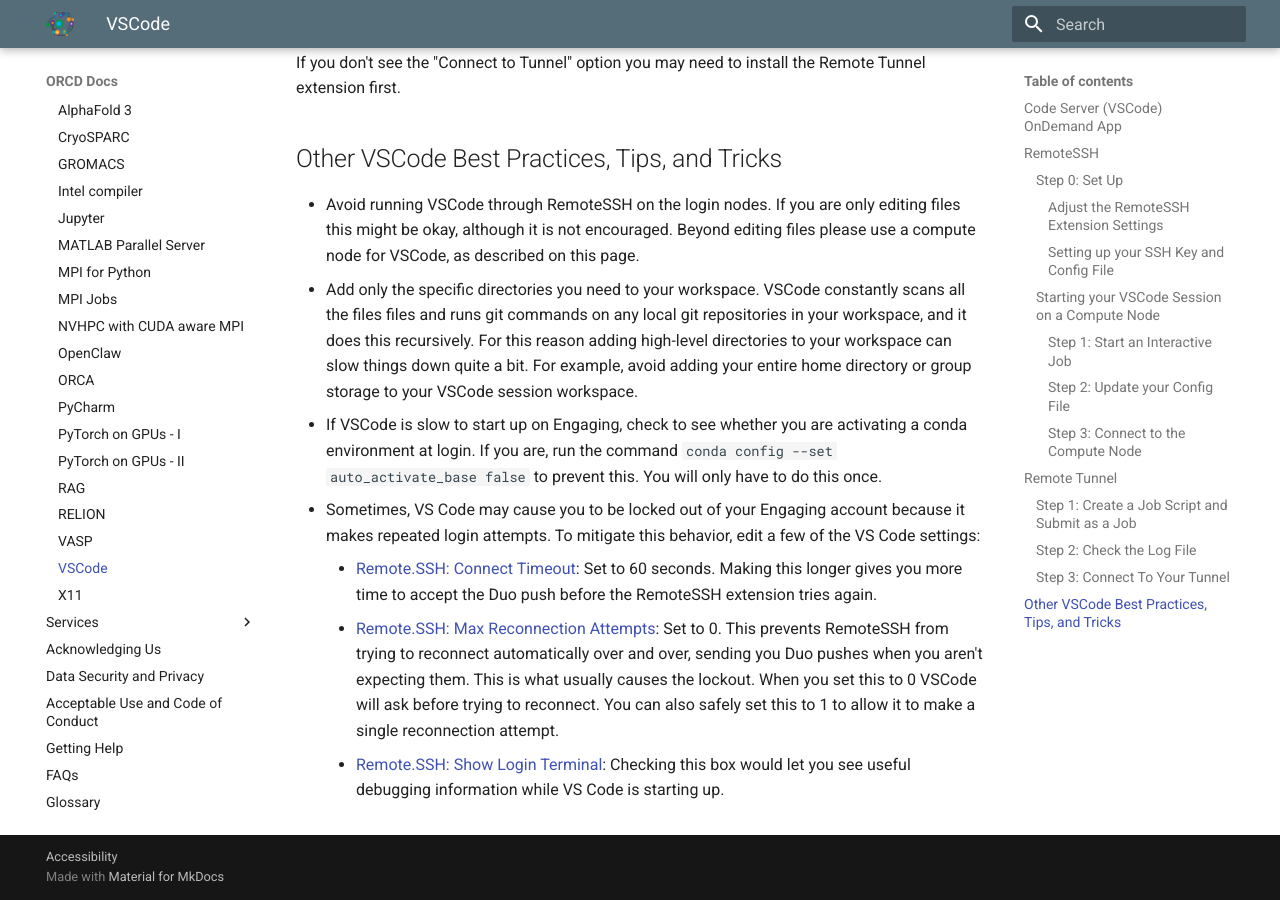
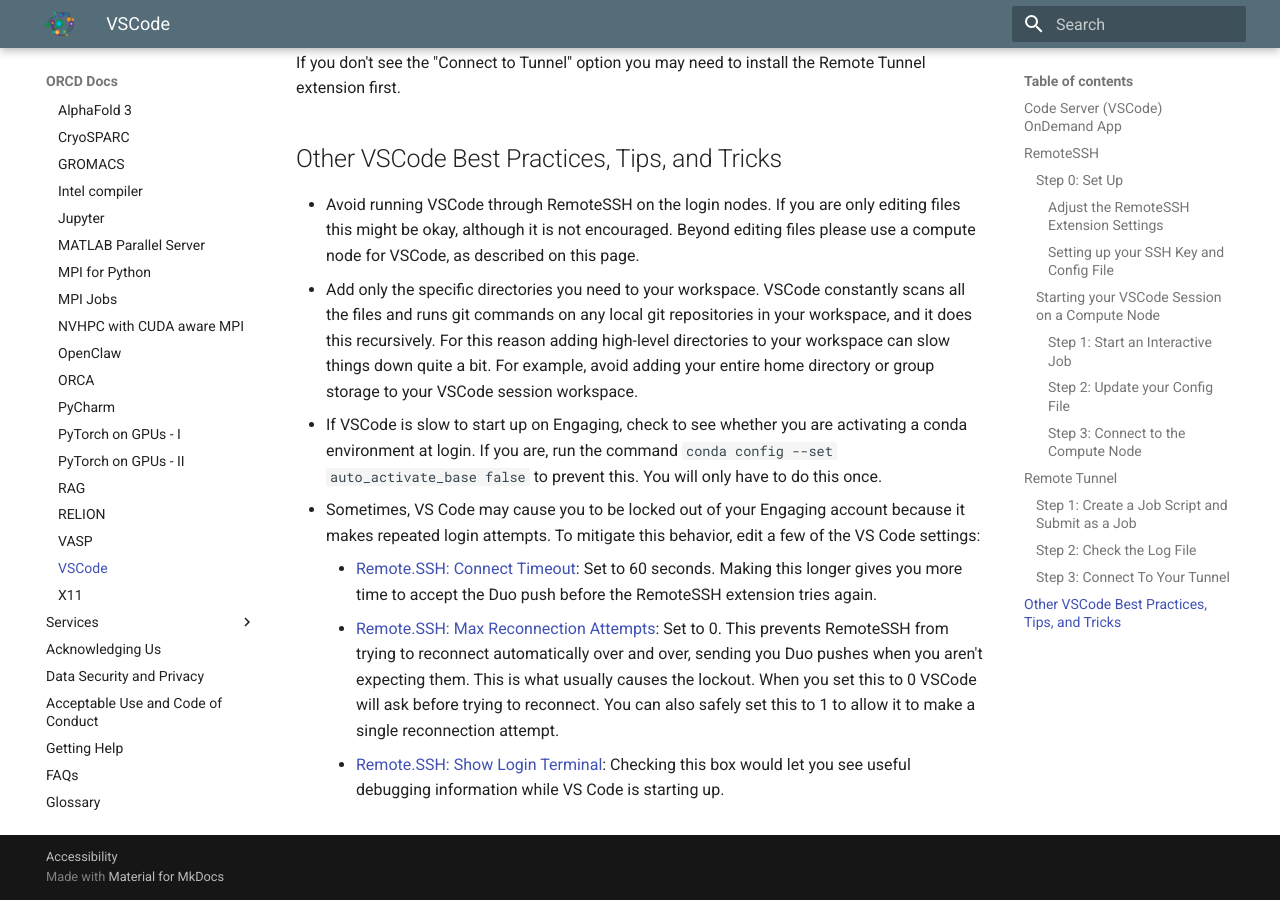
Before and after one commit to mit-orcd/orcd-docs-edit, an MkDocs documentation site: the page built from docs/recipes/vscode.md, in a window 1280 px wide and 900 px high, scrolled down 9160 px. Built offline with MkDocs 1.6.1 and Material for MkDocs 9.7.7, drawn with Linux system fonts in a browser that asks for light colours.

Commit message:
remove duplicate word

```diff
--- a/docs/recipes/vscode.md
+++ b/docs/recipes/vscode.md
@@ -201,7 +201,7 @@
 ## Other VSCode Best Practices, Tips, and Tricks
 
 - Avoid running VSCode through RemoteSSH on the login nodes. If you are only editing files this might be okay, although it is not encouraged. Beyond editing files please use a compute node for VSCode, as described on this page.
-- Add only the specific directories you need to your workspace. VSCode constantly scans all the files files and runs git commands on any local git repositories in your workspace, and it does this recursively. For this reason adding high-level directories to your workspace can slow things down quite a bit. For example, avoid adding your entire home directory or group storage to your VSCode session workspace.
+- Add only the specific directories you need to your workspace. VSCode constantly scans all the files and runs git commands on any local git repositories in your workspace, and it does this recursively. For this reason adding high-level directories to your workspace can slow things down quite a bit. For example, avoid adding your entire home directory or group storage to your VSCode session workspace.
 - If VSCode is slow to start up on Engaging, check to see whether you are activating a conda environment at login. If you are, run the command `conda config --set auto_activate_base false` to prevent this. You will only have to do this once.
 - Sometimes, VS Code may cause you to be locked out of your Engaging account because it makes repeated login attempts. To mitigate this behavior, edit a few of the VS Code settings:
     - [Remote.SSH: Connect Timeout](vscode://settings/remote.SSH.connectTimeout): Set to 60 seconds. Making this longer gives you more time to accept the Duo push before the RemoteSSH extension tries again.
```
